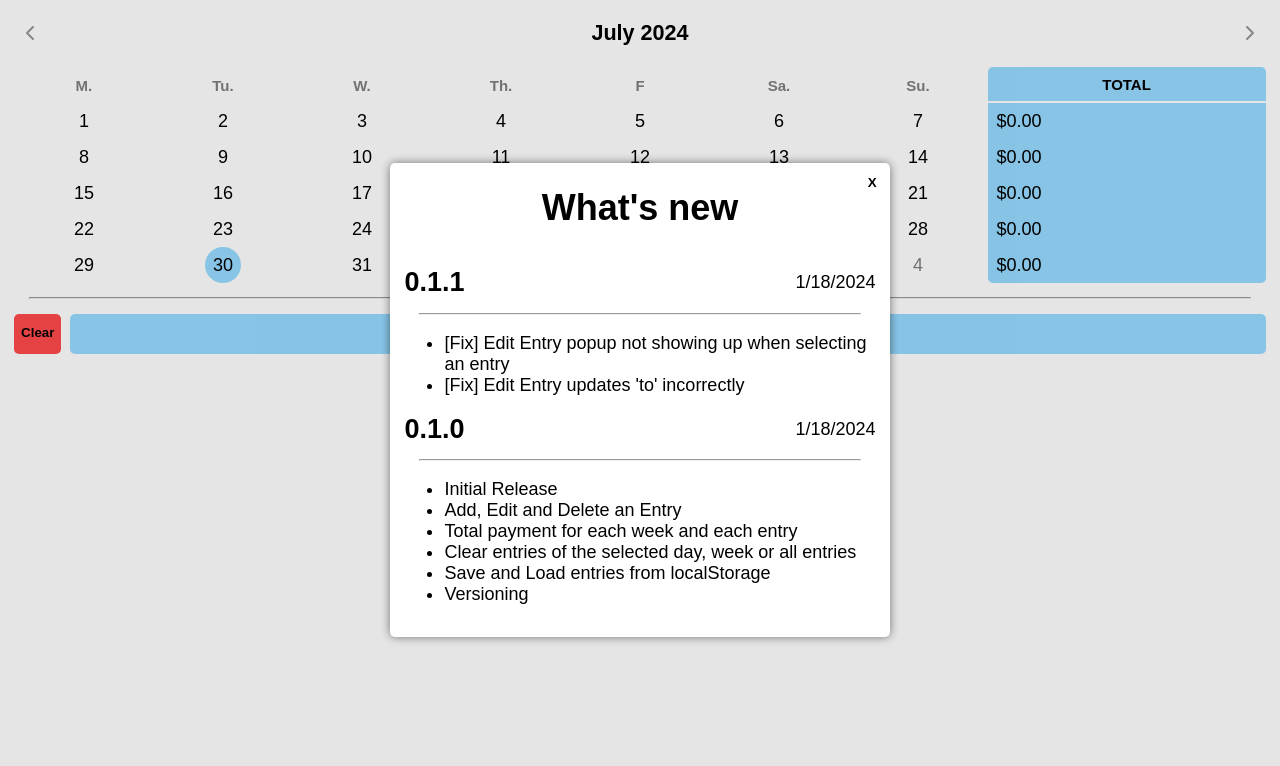
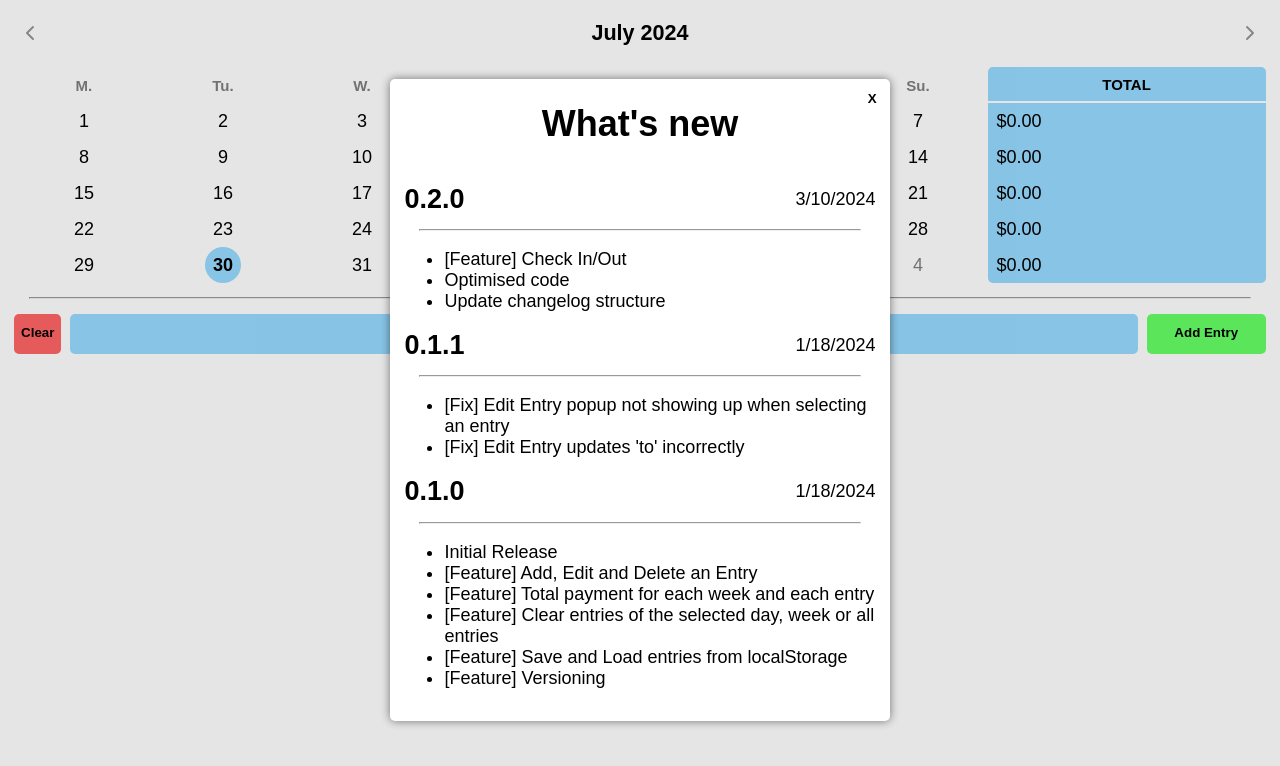
Before and after one commit to MinhQuan-Tran/Payment-Calculator, a Vue app in the folder Payment Calculator/: page / in a window 1280 px wide. Shown: the top 766 px of the page. Built offline with nearby package versions, Linux system fonts and the light colour scheme.

Commit message:
Make Check In/Out feature

```diff
--- a/Payment Calculator/changelog.json
+++ b/Payment Calculator/changelog.json
@@ -4,11 +4,11 @@
     "date": "2024-01-19T00:00:00+1100",
     "changes": [
       "Initial Release",
-      "Add, Edit and Delete an Entry",
-      "Total payment for each week and each entry",
-      "Clear entries of the selected day, week or all entries",
-      "Save and Load entries from localStorage",
-      "Versioning"
+      "[Feature] Add, Edit and Delete an Entry",
+      "[Feature] Total payment for each week and each entry",
+      "[Feature] Clear entries of the selected day, week or all entries",
+      "[Feature] Save and Load entries from localStorage",
+      "[Feature] Versioning"
     ]
   },
   {
@@ -18,5 +18,10 @@
       "[Fix] Edit Entry popup not showing up when selecting an entry",
       "[Fix] Edit Entry updates 'to' incorrectly"
     ]
+  },
+  {
+    "version": "0.2.0",
+    "date": "2024-03-11T00:00:00+1100",
+    "changes": ["[Feature] Check In/Out", "Optimised code", "Update changelog structure"]
   }
 ]
--- a/Payment Calculator/src/assets/main.css
+++ b/Payment Calculator/src/assets/main.css
@@ -3,7 +3,8 @@
   font-size: large;
 
   --primary-color: 150, 218, 255;
-  --danger-color: 255, 75, 75;
+  --danger-color: 255, 100, 100;
+  --success-color: 100, 255, 100;
 
   --button-color: var(--primary-color);
 
@@ -74,8 +75,10 @@ form button[type='submit'] {
 
 .warning-btn {
   --button-color: var(--danger-color) !important;
-  flex-shrink: 1 !important;
-  flex-grow: 0 !important;
+}
+
+.success-btn {
+  --button-color: var(--success-color) !important;
 }
 
 #app {
--- a/Payment Calculator/src/components/DaySchedule.vue
+++ b/Payment Calculator/src/components/DaySchedule.vue
@@ -27,8 +27,20 @@ export default {
   },
   data() {
     return {
-      // clearDataForm: undefined as HTMLFormElement | undefined,
+      isCheckIn: this.getCheckInTime() !== undefined,
       selectedEntry: undefined as Entry | undefined,
+      entryFormData: {
+        title: 'Entry',
+        resetForm: true, // Reset the form when the dialog is closed
+        action: '',
+        placeholderEntry: undefined as {
+          id: number | undefined;
+          workplace: string | undefined;
+          payRate: number | undefined;
+          from: string | undefined;
+          to: string;
+        } | undefined
+      }
     };
   },
   methods: {
@@ -49,14 +61,112 @@ export default {
     clearEntries(option: string) {
       this.$emit('clearData', option);
     },
-    entryChange(payload: { action: string, entry: Entry; }) {
+    emitEntryChange(payload: { action: string, entry: Entry; }) {
+      if (payload.action === 'remove check in') {
+        localStorage.removeItem("checkInTime");
+      }
+      if (payload.action === 'check in/out') {
+        localStorage.removeItem("checkInTime");
+        payload.action = 'add';
+      }
       this.$emit('entryChange', payload);
     },
-    selectEntry(event: Event, entry: Entry) {
+    getCheckInTime(): Date | undefined {
+      const storedTime = localStorage.getItem("checkInTime");
+      if (!storedTime) return undefined;
+
+      const checkInTime = new Date(storedTime);
+      if (isNaN(checkInTime.getTime())) {
+        return undefined;
+      }
+
+      return checkInTime;
+    },
+    setCheckInTime(value: Date | undefined) {
+      if (value) {
+        localStorage.setItem("checkInTime", value.toISOString());
+      } else {
+        localStorage.removeItem("checkInTime");
+      }
+      this.updateCheckInStatus();
+    },
+    handleEditEntry(entry: Entry) {
       this.selectedEntry = entry;
-      (this.$refs.editEntryDialog as any).showModal();
+      this.entryFormData = {
+        title: 'Edit Entry',
+        resetForm: true,
+        action: 'edit',
+        placeholderEntry: this.selectedEntry
+      };
+      (this.$refs.entryDialog as any).showModal();
+    },
+    handleCheckInOut() {
+      if (!this.isCheckIn) {
+        alert("Checked in!");
+        this.setCheckInTime(new Date());
+        return;
+      }
+
+      const checkInTime = this.getCheckInTime();
+      if (!checkInTime) {
+        if (confirm("Check in time is not set. Do you want to set it now?")) {
+          this.setCheckInTime(new Date());
+        }
+        this.updateCheckInStatus();
+        return;
+      }
+
+      // If the check in time is today
+      if ((new Date(checkInTime)).setHours(0, 0, 0, 0) == (new Date()).setHours(0, 0, 0, 0)) {
+        this.entryFormData = {
+          title: 'Check Out',
+          resetForm: false,
+          action: 'check in/out',
+          placeholderEntry: {
+            id: undefined,
+            workplace: undefined,
+            payRate: undefined,
+            from: checkInTime.toISOString(),
+            to: new Date().toISOString()
+          }
+        };
+
+        (this.$refs.entryDialog as any).showModal();
+      } else { // If the check in time is not today
+        if (!confirm(`Your check in time is not today (${checkInTime.toLocaleString(undefined, {
+          dateStyle: 'medium',
+          timeStyle: 'short',
+        })}). Do you want to remove it?`)) {
+          // Will work on it later
+          return;
+        }
+        this.setCheckInTime(undefined);
+      }
+    },
+    handleAddEntry() {
+      this.entryFormData = {
+        title: 'Add Entry',
+        resetForm: false,
+        action: 'add',
+        placeholderEntry: undefined
+      };
+      (this.$refs.entryDialog as any).showModal();
     },
     currencyFormat,
+    handleStorageChange(event: any) {
+      console.log("Storage change", event.key, event.newValue, event.oldValue, event);
+      switch (event.key) {
+        case "checkInTime":
+          this.updateCheckInStatus();
+          break;
+      }
+    },
+    updateCheckInStatus() {
+      this.isCheckIn = this.getCheckInTime() !== undefined;
+    }
+  },
+  mounted() {
+    window.addEventListener('storage', this.handleStorageChange);
   },
   components: { BaseDialog, ClearEntriesForm, EntryForm },
 };
@@ -64,6 +174,24 @@ export default {
 
 <template>
   <div class="day-schedule">
+    <div class="actions">
+      <button @click="($refs.clearEntriesDialog as any).showModal();" class="warning-btn" id="clear-btn">
+        Clear
+      </button>
+
+      <Transition>
+        <button v-if="selectedDate.setHours(0, 0, 0, 0) == (new Date()).setHours(0, 0, 0, 0)" @click="handleCheckInOut"
+          id="check-in-out-btn">
+          Check {{ isCheckIn ? 'Out' : 'In' }}
+        </button>
+      </Transition>
+
+      <button @click="handleAddEntry" class="success-btn" id="add-btn">
+        Add Entry
+      </button>
+    </div>
+
+
     <div class="entry-list">
       <div v-for="entry in entries!.sort((a: Entry, b: Entry) => {
         if (new Date(a.from) < new Date(b.from)) {
@@ -71,7 +199,7 @@ export default {
         } else {
           return 1;
         }
-      })" :key="entry.id" class="entry" @click="selectEntry($event, entry)">
+      })" :key="entry.id" class="entry" @click="handleEditEntry(entry)">
         <div class="time">
           <span>{{ toTime(entry.from) }}</span>
           <span>{{ toTime(entry.to) }}</span>
@@ -90,22 +218,15 @@ export default {
       </div>
     </div>
 
-    <div class="actions">
-      <button @click="($refs.clearEntriesDialog as any).showModal()" class="open-btn warning-btn">Clear</button>
-      <button @click="($refs.addEntryDialog as any).showModal()" class="open-btn">Add Entry</button>
-    </div>
 
     <BaseDialog ref="clearEntriesDialog" title="Clear Entries" open-dialog-text="Clear" class="warning-btn"
       :reset-forms="true">
       <ClearEntriesForm @clear-entries="clearEntries" />
     </BaseDialog>
 
-    <BaseDialog ref="addEntryDialog" title="Add Entry">
-      <EntryForm :selected-date="selectedDate" @entry-change="entryChange" />
-    </BaseDialog>
-
-    <BaseDialog ref="editEntryDialog" title="Edit Entry" :reset-forms="true">
-      <EntryForm :selected-date="selectedDate" @entry-change="entryChange" :entry="selectedEntry" />
+    <BaseDialog ref="entryDialog" :title="entryFormData.title" :reset-forms="entryFormData.resetForm">
+      <EntryForm :selected-date="selectedDate" @entry-change="emitEntryChange" :entry="entryFormData.placeholderEntry"
+        :action="entryFormData.action" />
     </BaseDialog>
   </div>
 </template>
@@ -124,7 +245,7 @@ export default {
   padding: 0 0.35rem;
 }
 
-.entry {
+.entry-list .entry {
   position: relative;
   display: flex;
   flex-direction: row;
@@ -132,6 +253,7 @@ export default {
   justify-content: start;
   margin: 0.5rem 0;
   line-height: 1.5em;
+  cursor: pointer;
 }
 
 .divider {
@@ -175,7 +297,23 @@ export default {
   gap: var(--gap-horizontal);
 }
 
-.actions>*:last-child {
-  flex-grow: 1;
+.actions>* {
+  flex: 1;
+  text-wrap: nowrap;
 }
-</style>
+
+.actions #clear-btn {
+  flex-grow: 0;
+}
+
+.actions #check-in-out-btn {
+  overflow: hidden;
+  flex-grow: 10;
+}
+
+.actions #check-in-out-btn.v-enter-from,
+.actions #check-in-out-btn.v-leave-to {
+  flex-grow: 0;
+  width: 0;
+}
+</style>import type { computed } from 'vue';
--- a/Payment Calculator/src/components/EntryForm.vue
+++ b/Payment Calculator/src/components/EntryForm.vue
@@ -4,11 +4,21 @@ import { type Entry } from '@/types';
 export default {
     props: {
         entry: {
-            type: Object as () => Entry,
+            type: Object as () => {
+                id: number | undefined;
+                workplace: string | undefined;
+                payRate: number | undefined;
+                from: string | undefined;
+                to: string | undefined;
+            },
             default: undefined,
         },
         selectedDate: {
             type: Date,
+            required: true,
+        },
+        action: {
+            type: String,
             required: true,
         },
     },
@@ -18,24 +28,20 @@ export default {
                 id: this.entry?.id,
                 workplace: this.entry?.workplace,
                 payRate: this.entry?.payRate,
-                from: this.toHHmmString(this.entry?.from), // formData.from will be in the format of 'HH:mm'
-                to: this.toHHmmString(this.entry?.to),     // instead of Date object
-            } as Entry,
+                from: this.entry?.from ? this.toHHmmString(this.entry.from) : undefined, // formData.from will be in the format of 'HH:mm'
+                to: this.entry?.to ? this.toHHmmString(this.entry.to) : undefined,   // instead of Date object
+            },
         };
     },
     emits: {
         entryChange(payload: { action: string, entry: Entry; }) {
-            const actions = ['add', 'edit', 'delete'];
+            const actions = ['add', 'edit', 'delete', 'check in/out'];
             return actions.includes(payload.action);
         },
     },
     methods: {
         entryAction(event: Event) {
             const form = event.currentTarget as HTMLFormElement;
-
-            if (!form || !form.checkValidity()) {
-                throw new Error('Form is invalid');
-            }
 
             const entry = {
                 id: this.formData.id,
@@ -45,12 +51,29 @@ export default {
                 to: this.toISOString(this.formData.to)
             } as Entry;
 
-            const action = (document.activeElement as HTMLButtonElement)?.value;
+            let action = (document.activeElement as HTMLButtonElement)?.value;
 
-            if (action === 'delete') {
-                if (!confirm('Are you sure you want to delete this entry?\nThis action cannot be undone.')) {
-                    return;
-                }
+            switch (action) {
+                case 'add':
+                    if (entry) {
+                        action = 'check in/out';
+                    }
+                    break;
+                case 'edit':
+                    break;
+                case 'delete':
+                    if (!confirm('Are you sure you want to delete this entry?\nThis action cannot be undone.')) {
+                        return;
+                    }
+                    break;
+                case 'remove check in':
+                    if (!confirm('Are you sure you want to remove the check in time?\nThis action cannot be undone.')) {
+                        return;
+                    }
+                    break;
+                default:
+                    alert('Invalid action');
+                    throw new Error('Invalid action');
             }
 
             this.$emit('entryChange', {
@@ -82,14 +105,13 @@ export default {
             return date.toISOString();
         },
         resetForm() {
-            console.log('resetForm');
             this.formData = {
                 id: this.entry?.id,
                 workplace: this.entry?.workplace,
                 payRate: this.entry?.payRate,
-                from: this.toHHmmString(this.entry?.from),
-                to: this.toHHmmString(this.entry?.to),
-            } as Entry;
+                from: this.entry?.from ? this.toHHmmString(this.entry.from) : undefined,
+                to: this.entry?.to ? this.toHHmmString(this.entry.to) : undefined,
+            };
         },
     },
     watch: {
@@ -102,25 +124,36 @@ export default {
 
 <template>
     <form @submit.prevent="entryAction" @reset.prevent="resetForm">
-        <span class="selected-date">{{ selectedDate.toDateString() }}</span>
+        <span class="selected-date">
+            {{ selectedDate.toLocaleString(undefined, { dateStyle: 'full' }) }}
+        </span>
         <input type="hidden" name="id" v-if="entry" v-model="formData.id">
         <label for="workplace">Workplace</label>
         <input type="text" id="workplace" name="workplace" placeholder="e.g. PappaRich" v-model="formData.workplace"
             required />
         <label for="pay-rate">Pay Rate</label>
-        <input type="number" id="pay-rate" name="payRate" placeholder="e.g. 23.23" v-model="formData.payRate" step="0.01"
-            min="0" max="1000" required />
+        <input type="number" id="pay-rate" name="payRate" placeholder="e.g. 23.23" v-model="formData.payRate"
+            step="0.01" min="0" max="1000" required />
         <label for="from">From</label>
         <input type="time" id="from" name="from" v-model="formData.from" required />
         <label for="to">To</label>
         <input type="time" id="to" name="to" v-model="formData.to" required />
 
-        <div v-if="entry" class="actions">
-            <button type="submit" name="action" value="delete" class="warning-btn">Delete</button>
-            <button type="submit" name="action" value="edit">Edit Entry</button>
+        <div class="actions">
+            <template v-if="action == 'edit'">
+                <button type="submit" name="action" value="delete" class="warning-btn" formnovalidate>Delete</button>
+                <button type="submit" name="action" value="edit">Edit Entry</button>
+            </template>
+            <template v-else-if="action == 'add'">
+                <button type="submit" name="action" value="add">Add Entry</button>
+            </template>
+            <template v-else-if="action == 'check in/out'">
+                <button type="submit" name="action" value="remove check in" class="warning-btn" formnovalidate>
+                    Remove
+                </button>
+                <button type="submit" name="action" value="add">Add Entry</button>
+            </template>
         </div>
-
-        <button v-else type="submit" name="action" value="add">Add Entry</button>
     </form>
 </template>
 
@@ -140,4 +173,8 @@ export default {
 .actions button {
     flex: 1;
 }
+
+.actions .warning-btn {
+    flex-grow: 0;
+}
 </style>
--- a/Payment Calculator/src/components/WeekSchedule.vue
+++ b/Payment Calculator/src/components/WeekSchedule.vue
@@ -55,7 +55,7 @@ export default {
                         day: number,
                         date: Date,
                         prevMonth: boolean,
-                        nextMonth: boolean
+                        nextMonth: boolean;
                     }[],
                     total: 0,
                 };
@@ -305,5 +305,6 @@ export default {
 
 .selected {
     background-color: rgba(var(--primary-color), 1) !important;
+    font-weight: bold;
 }
 </style>
```
Also changed, not shown: Payment Calculator/src/types.ts (+6 -6 lines).
